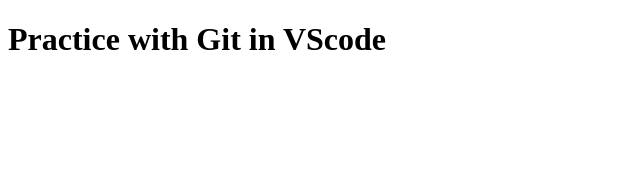
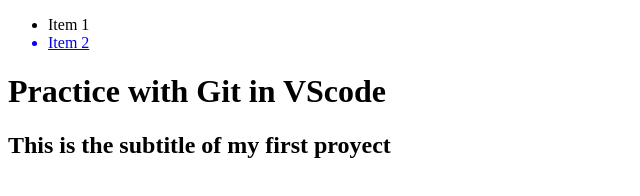
Before and after one commit to susvieja/first-project, a plain HTML site: page index.html in a window 1280 px wide. Shown: the whole page, without its empty margins (0-640 px from the left). Drawn offline with Linux system fonts and the light colour scheme.

Commit message:
midified list and add subtitle

```diff
--- a/index.html
+++ b/index.html
@@ -8,11 +8,15 @@
 <body>
     <header class="header">
         <nav class="menu">
-            <ul class="menu__list"></ul>
+            <ul class="menu__list">
+                <li class="menu__item">Item 1</li>
+                <a href="#"><li class="menu__item">Item 2</li></a>
+            </ul>
         </nav>
     </header>
     <main>
         <h1 class="title">Practice with Git in VScode</h1>
+        <h2>This is the subtitle of my first proyect</h2>
     </main>
 </body>
 </html>
```
